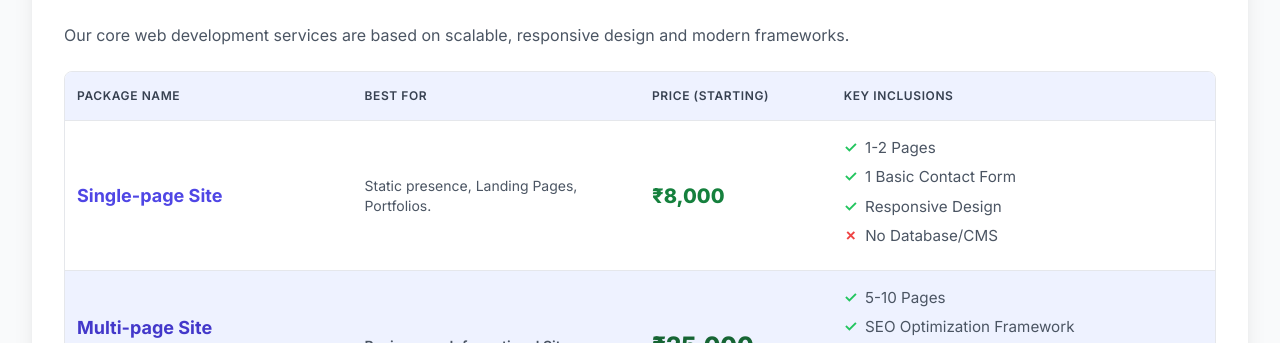
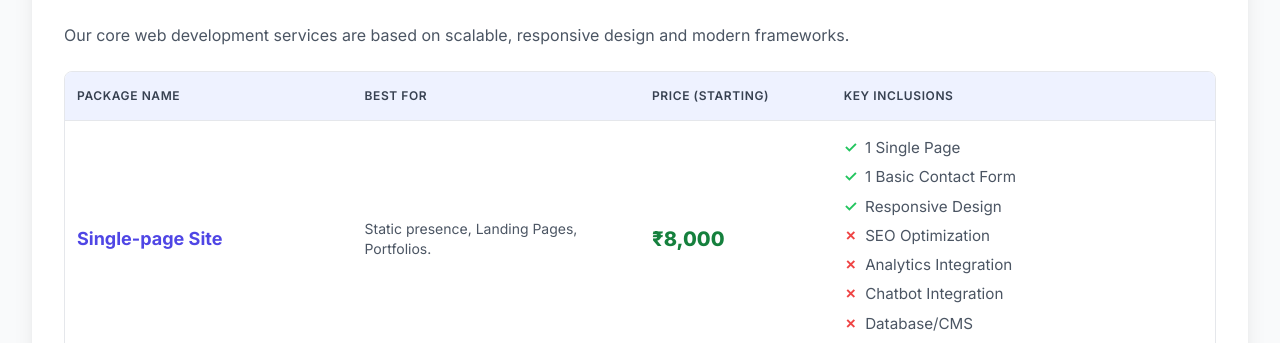
Before and after one commit to godarayudhvir/links-cyberalliance-india, a website: page pricing.html in a window 1280 px wide. Shown: the part 566-909 px from the top of the page. Drawn offline with nearby package versions, Linux system fonts and the light colour scheme.

Commit message:
Update pricing.html

```diff
--- a/pricing.html
+++ b/pricing.html
@@ -161,10 +161,15 @@
                             <td class="px-6 py-4 text-center whitespace-nowrap text-xl font-extrabold text-green-700">₹8,000</td>
                             <td class="px-6 py-4 text-sm text-gray-600">
                                 <ul class="feature-list">
-                                    <li><span class="text-green-500 mr-2 font-bold">&#10003;</span> 1-2 Pages</li>
+
+                            <li><span class="text-green-500 mr-2 font-bold">&#10003;</span> 1 Single Page</li>
                             <li><span class="text-green-500 mr-2 font-bold">&#10003;</span> 1 Basic Contact Form</li>
                             <li><span class="text-green-500 mr-2 font-bold">&#10003;</span> Responsive Design</li>
-                                    <li><span class="text-red-500 mr-2 font-bold">&#10007;</span> No Database/CMS</li>
+                            <li><span class="text-red-500 mr-2 font-bold">&#10007;</span> SEO Optimization</li>
+                            <li><span class="text-red-500 mr-2 font-bold">&#10007;</span> Analytics Integration</li>
+                            <li><span class="text-red-500 mr-2 font-bold">&#10007;</span> Chatbot Integration</li>
+                            <li><span class="text-red-500 mr-2 font-bold">&#10007;</span> Database/CMS</li>
+
                                 </ul>
                             </td>
                         </tr>
@@ -179,9 +184,11 @@
                             <td class="px-6 py-4 text-sm text-gray-600">
                                 <ul class="feature-list">
                             <li><span class="text-green-500 mr-2 font-bold">&#10003;</span> 5-10 Pages</li>
-                                    <li><span class="text-green-500 mr-2 font-bold">&#10003;</span> SEO Optimization Framework</li>
+                            <li><span class="text-green-500 mr-2 font-bold">&#10003;</span> 2-3 Forms</li>
+                            <li><span class="text-green-500 mr-2 font-bold">&#10003;</span> SEO Optimization</li>
                             <li><span class="text-green-500 mr-2 font-bold">&#10003;</span> Analytics Integration</li>
                             <li><span class="text-green-500 mr-2 font-bold">&#10003;</span> Chatbot Integration</li>
+                            <li><span class="text-red-500 mr-2 font-bold">&#10007;</span> Database/CMS</li>
                                 </ul>
                             </td>
                         </tr>
@@ -193,7 +200,8 @@
                                 <ul class="feature-list">
                             <li><span class="text-green-500 mr-2 font-bold">&#10003;</span> Custom Frontend & Backend</li>
                             <li><span class="text-green-500 mr-2 font-bold">&#10003;</span> Database & API Integration</li>
-                                    <li><span class="text-blue-500 mr-2 font-bold">&#9432;</span> Detailed consultation required. </li>
+                            <li><span class="text-green-500 mr-2 font-bold">&#10003;</span> User Authentication & Roles</li>
+                            <li><span class="text-blue-500 mr-2 font-bold">&#9432;</span> Detailed consultation required.</li>
                                 </ul>
                             </td>
                         </tr>
@@ -212,11 +220,14 @@
                         <div class="text-3xl font-extrabold text-green-700 mb-4">₹8,000 <span class="text-sm font-normal text-gray-500">starting</span></div>
                         <h4 class="text-xs font-bold text-gray-400 uppercase tracking-wide mb-3">Key Inclusions</h4>
                         <ul class="feature-list text-gray-600">
-                            <li><span class="text-green-500 mr-2 font-bold">&#10003;</span> 1-2 Pages</li>
+                            <li><span class="text-green-500 mr-2 font-bold">&#10003;</span> 1 Single Page</li>
                             <li><span class="text-green-500 mr-2 font-bold">&#10003;</span> 1 Basic Contact Form</li>
                             <li><span class="text-green-500 mr-2 font-bold">&#10003;</span> Responsive Design</li>
-                            <li><span class="text-red-500 mr-2 font-bold">&#10007;</span> No Database/CMS</li>
-                            <li><span class="text-red-500 mr-2 font-bold">&#10007;</span> No SEO/Analytics</li>
+                            <li><span class="text-red-500 mr-2 font-bold">&#10007;</span> SEO Optimization</li>
+                            <li><span class="text-red-500 mr-2 font-bold">&#10007;</span> Analytics Integration</li>
+                            <li><span class="text-red-500 mr-2 font-bold">&#10007;</span> Chatbot Integration</li>
+                            <li><span class="text-red-500 mr-2 font-bold">&#10007;</span> Database/CMS</li>
+
                         </ul>
                     </div>
                 </div>
@@ -233,9 +244,10 @@
                         <ul class="feature-list text-gray-600">
                             <li><span class="text-green-500 mr-2 font-bold">&#10003;</span> 5-10 Pages</li>
                             <li><span class="text-green-500 mr-2 font-bold">&#10003;</span> 2-3 Forms</li>
-                            <li><span class="text-green-500 mr-2 font-bold">&#10003;</span> SEO Optimization Framework</li>
+                            <li><span class="text-green-500 mr-2 font-bold">&#10003;</span> SEO Optimization</li>
                             <li><span class="text-green-500 mr-2 font-bold">&#10003;</span> Analytics Integration</li>
                             <li><span class="text-green-500 mr-2 font-bold">&#10003;</span> Chatbot Integration</li>
+                            <li><span class="text-red-500 mr-2 font-bold">&#10007;</span> Database/CMS</li>
                         </ul>
                     </div>
                 </div>
```
Lines whose indentation alone changed are shown as unchanged.
